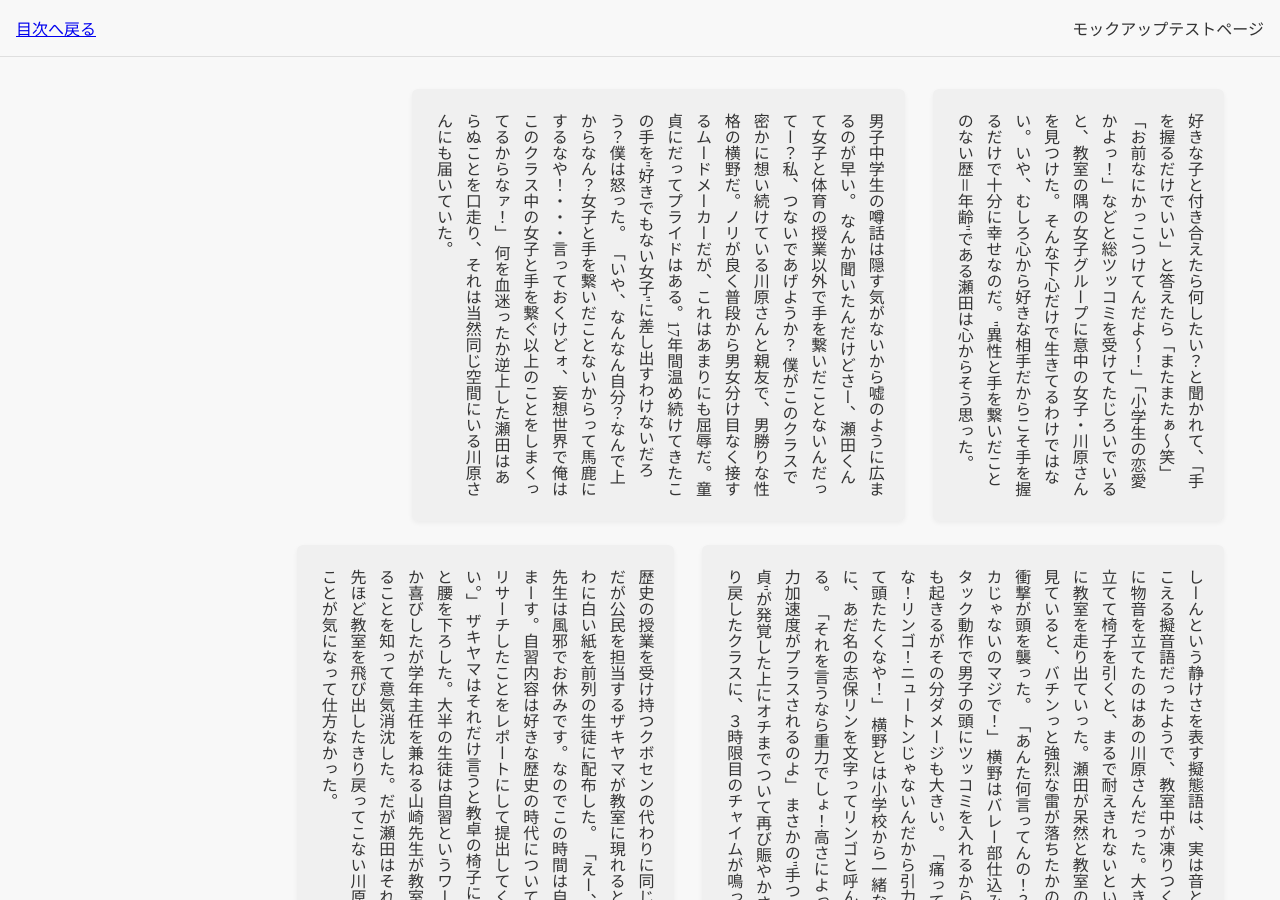
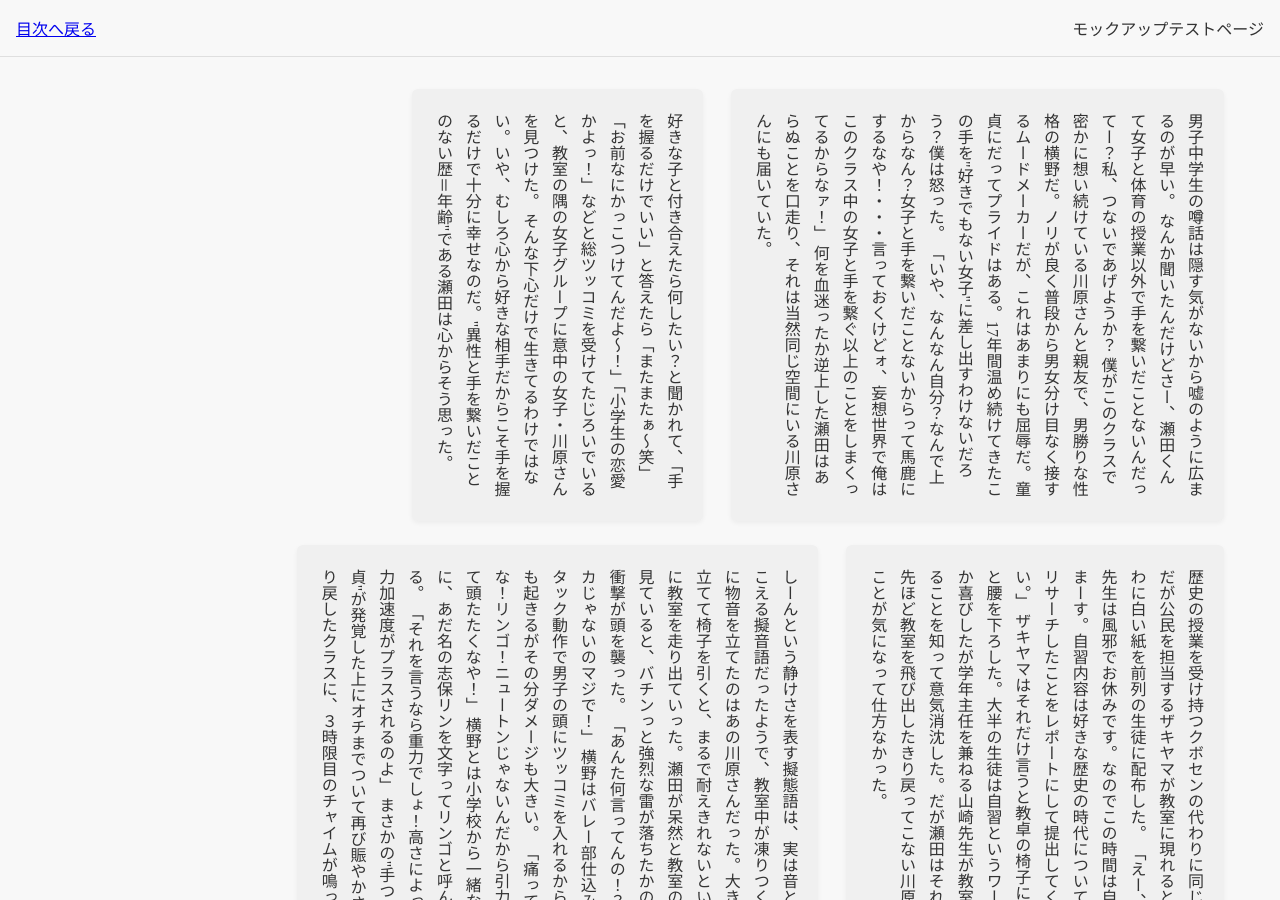
Before and after one commit to REMriaTV/HandtoHand, a Jekyll site: the page built from docs/manuscript/test-manuscript.md, in a window 1280 px wide and 900 px high. Built offline with Jekyll 4.4.1, drawn with Linux system fonts in a browser that asks for light colours.

Commit message:
htmlの書き換え。シンプルでクリーンなバージョンへ。

```diff
--- a/docs/_layouts/manuscript_v2.html
+++ b/docs/_layouts/manuscript_v2.html
@@ -13,7 +13,7 @@
     <span class="story-title">{{ page.title }}</span>
   </header>
 
-  <main class="story-main" dir="rtl">
+  <main class="story-main">
 
     {{ content }}
 
```
